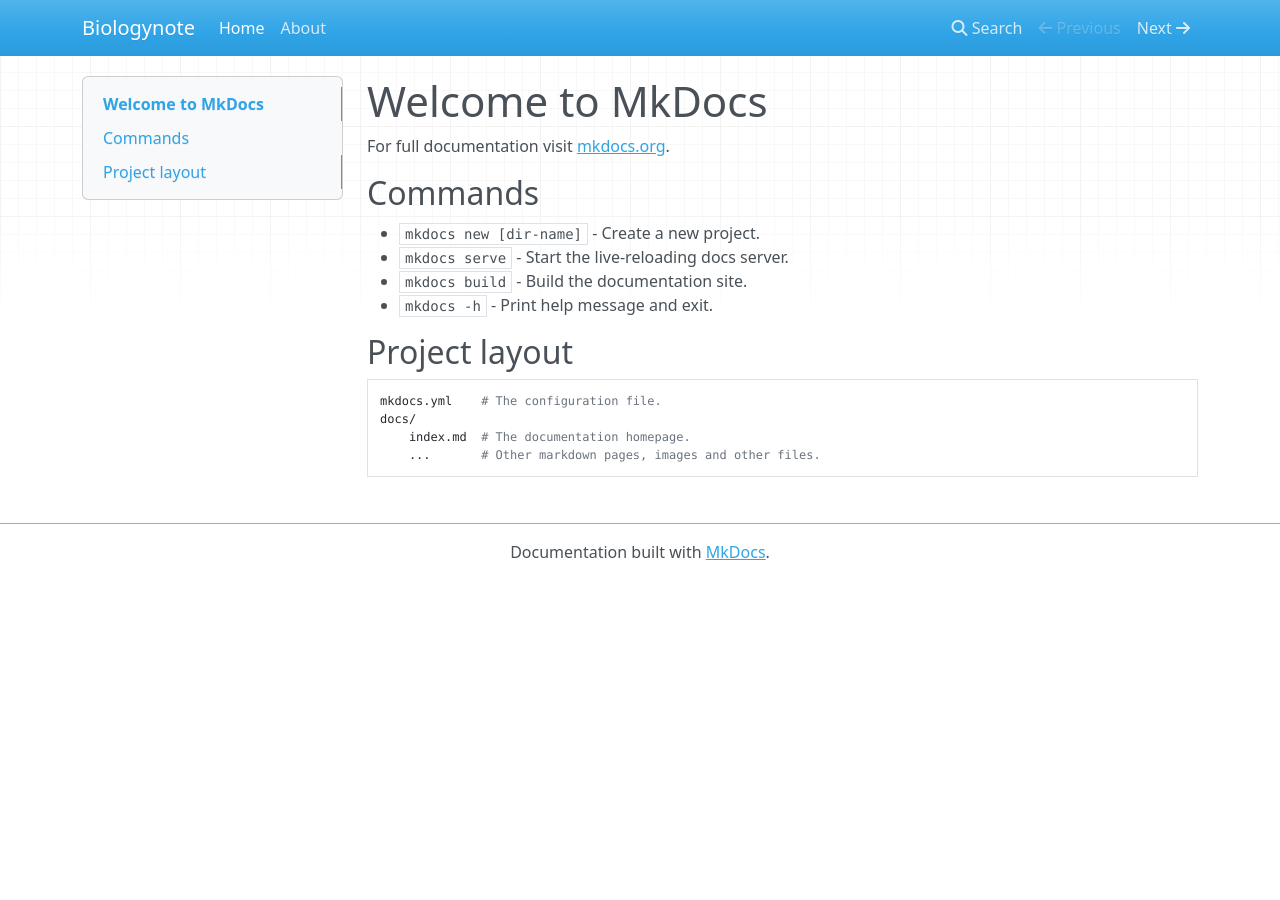
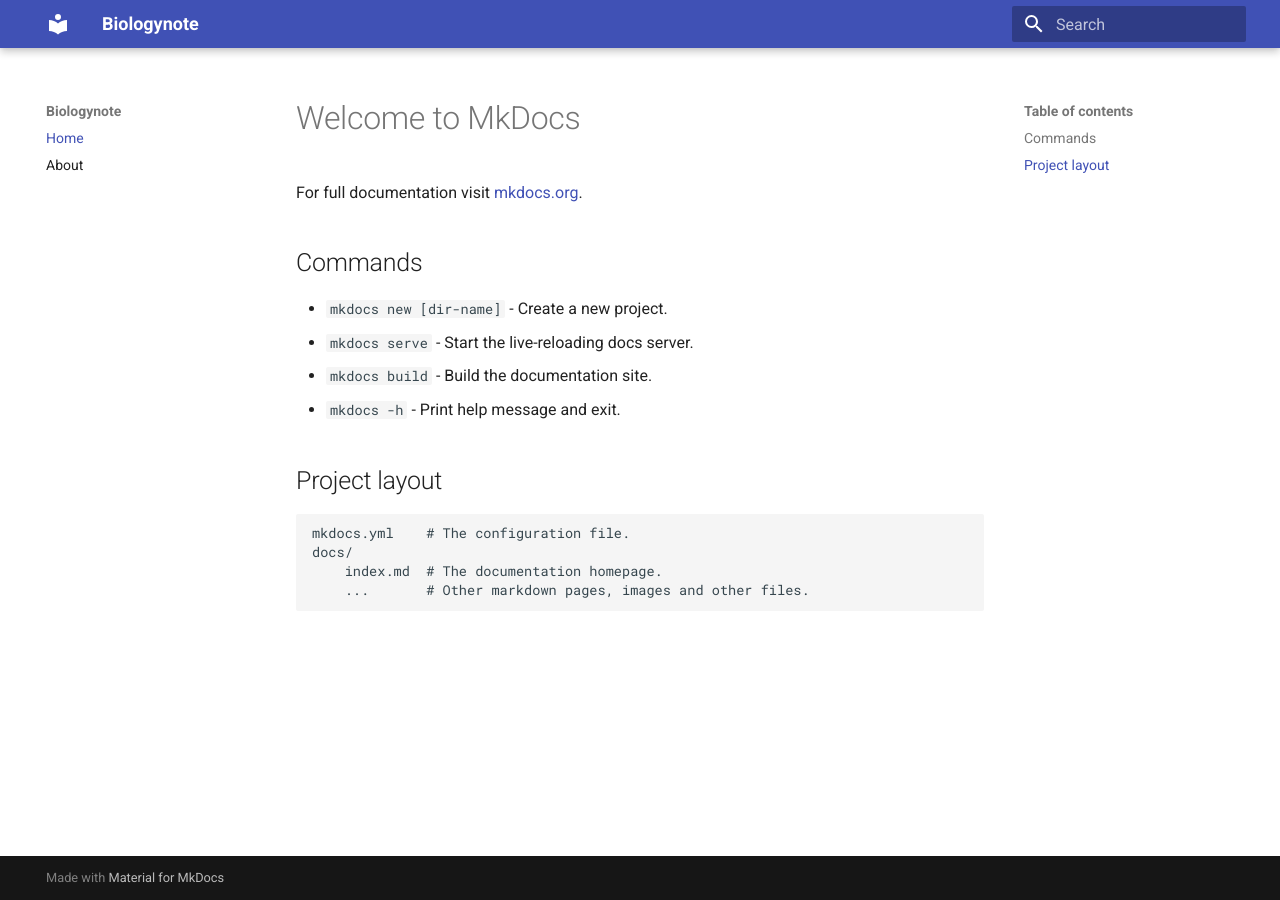
Before and after one commit to HeisenbergBlackHat/biologynote, an MkDocs documentation site: the page built from docs/index.md, in a window 1280 px wide. Built offline with MkDocs 1.6.1 and Material for MkDocs 9.7.7, drawn with Linux system fonts in a browser that asks for light colours; nearby versions of some CDN libraries.

Commit message:
add material style

```diff
--- a/docs/mkdocs.yml
+++ /dev/null
@@ -1,5 +0,0 @@
-site_name: BiologyNote
-nav:
-    - Home: index.md
-    - About: about.md
-theme: mkdocs
--- a/index.html
+++ b/index.html
@@ -189,5 +189,5 @@
 
 <!--
 MkDocs version : 1.6.0
-Build Date UTC : 2024-07-28 03:36:17.454479+00:00
+Build Date UTC : 2024-07-28 04:22:46.043369+00:00
 -->
--- a/mkdocs.yml
+++ b/mkdocs.yml
@@ -2,4 +2,4 @@
 nav:
     - Home: index.md
     - About: about.md
-theme: mkdocs
+theme: material
```
